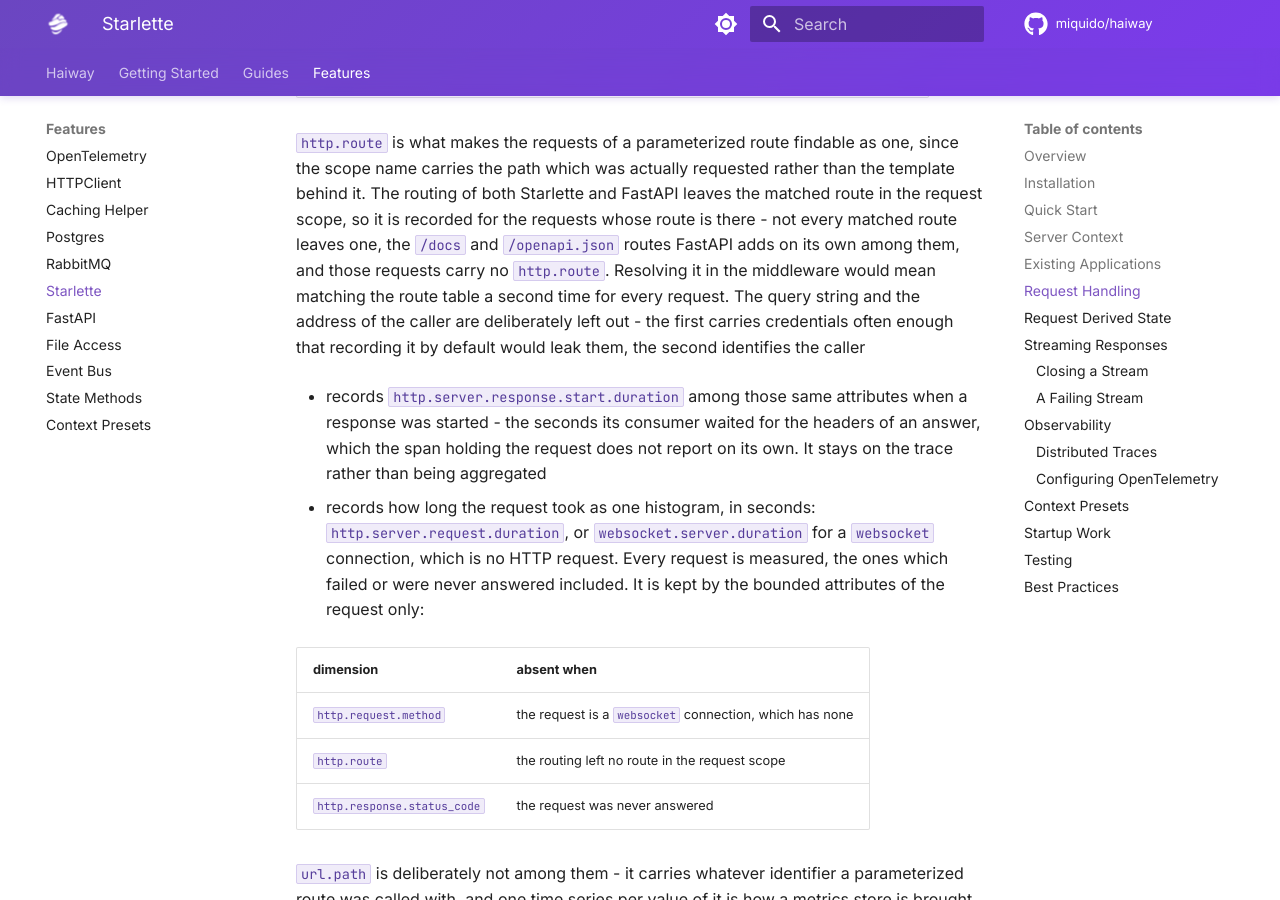
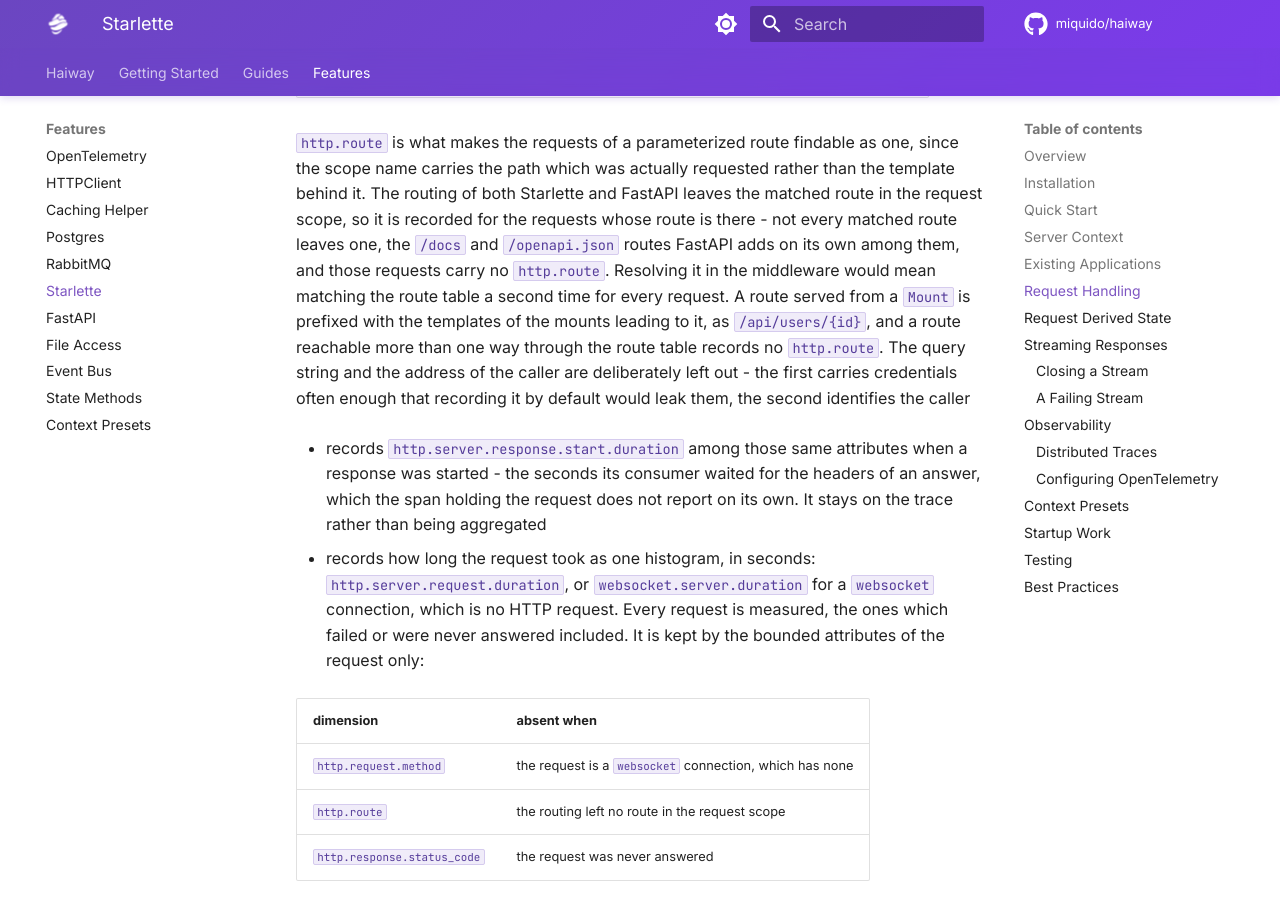
Before and after one commit to miquido/haiway, an MkDocs documentation site: the page built from docs/features/starlette.md, in a window 1280 px wide and 900 px high, scrolled down 4257 px. Built offline with MkDocs 1.6.1 and Material for MkDocs 9.7.7, drawn with Linux system fonts in a browser that asks for light colours; comment, search, counter and statistics services are not loaded.

Commit message:
Prepare 0.61.0 release notes and fix stale docs
- changelog: loop-bound File access and mount-prefixed http.route as breaking,
  Starlette middleware fixes (WebSocketDisconnect, unsafe trace headers, escaped paths)
- docs: Default(factory=...) instead of the nonexistent default_factory keyword
- llms.txt: Python 3.15+
- starlette docs: describe the mount prefix of http.route

Co-Authored-By: Claude Opus 5.5 <noreply@anthropic.com>

```diff
--- a/docs/features/starlette.md
+++ b/docs/features/starlette.md
@@ -178,9 +178,11 @@ included - through untouched. For each request it:
   the requests whose route is there - not every matched route leaves one, the `/docs` and
   `/openapi.json` routes FastAPI adds on its own among them, and those requests carry no
   `http.route`. Resolving it in the middleware would mean matching the route table a second time for
-  every request. The query string and the address of the caller are deliberately left out - the
-  first carries credentials often enough that recording it by default would leak them, the second
-  identifies the caller
+  every request. A route served from a `Mount` is prefixed with the templates of the mounts leading
+  to it, as `/api/users/{id}`, and a route reachable more than one way through the route table
+  records no `http.route`. The query string and the address of the caller are deliberately left out
+  \- the first carries credentials often enough that recording it by default would leak them, the
+  second identifies the caller
 
 - records `http.server.response.start.duration` among those same attributes when a response was
   started - the seconds its consumer waited for the headers of an answer, which the span holding the
--- a/llms.txt
+++ b/llms.txt
@@ -1,6 +1,6 @@
 # Haiway — LLM Usage Guide
 
-Haiway (Python 3.14+) is a strictly typed, functional/async framework. Everything is built from
+Haiway (Python 3.15+) is a strictly typed, functional/async framework. Everything is built from
 three primitives: immutable `State`, the scoped context `ctx`, and structured concurrency. There is
 no DI container and no mutable service objects — behavior is `Protocol`-typed functions held inside
 `State` and resolved from the current scope.
@@ -88,7 +88,7 @@ class Invoice(State):
   `list`/`dict`/`set`; use `X | None`, never `Optional[X]`.
 - Values are validated against annotations at construction. Sequences/sets become
   `tuple`/`frozenset`; mappings become the immutable `Map`.
-- Defaults: `Default(value)`, `Default(default_factory=...)`, `Default(env="VAR")`.
+- Defaults: `Default(value)`, `Default(factory=...)`, `Default(env="VAR")`.
 - `Annotated` metadata: `Alias`, `Description`, `Specification`, `Validator` (pre-validation, may
   coerce), `Verifier` (post-validation, enforces invariants), `Sensitive` (renders as `<redacted>` in
   `str`/`repr`/`format_str`, value kept for serialization - use it for every secret).
```
Also changed, not shown: CHANGELOG.md (+17 -0 lines), docs/guides/state.md (+1 -1 lines).
